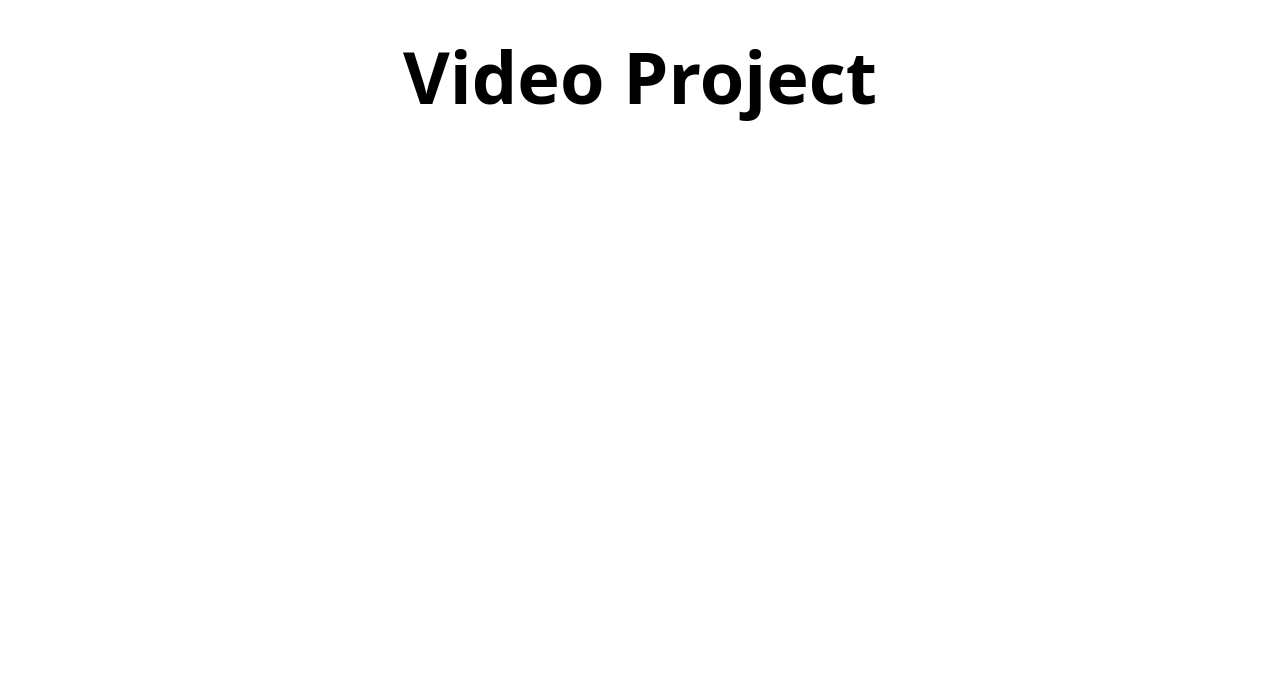
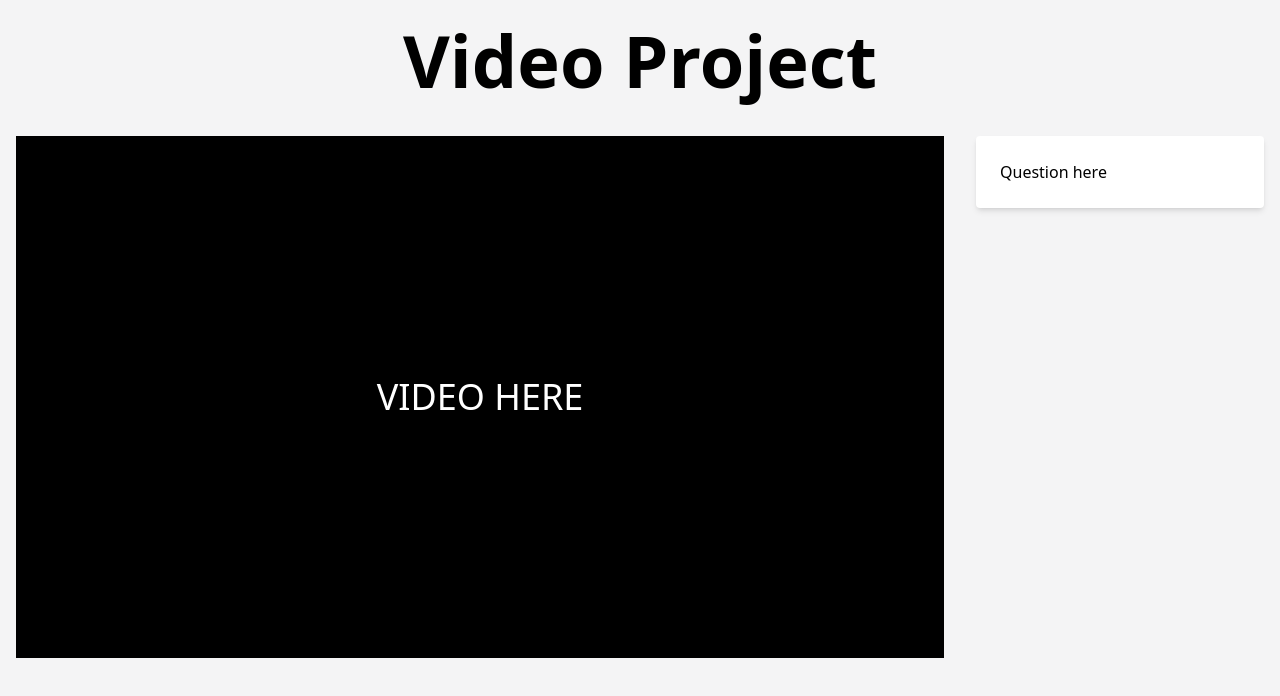
Before and after one commit to BlueZeeKing/video-project, a React (Vite) app: page / in a window 1280 px wide. Shown: the top 696 px of the page. Built offline with nearby package versions, Linux system fonts and the light colour scheme.

Commit message:
Added UI placeholders

```diff
--- a/index.html
+++ b/index.html
@@ -6,7 +6,7 @@
     <meta name="viewport" content="width=device-width, initial-scale=1.0" />
     <title>Vite App</title>
   </head>
-  <body>
+  <body class="bg-zinc-100">
     <div id="root"></div>
     <script type="module" src="/src/main.tsx"></script>
   </body>
--- a/src/App.tsx
+++ b/src/App.tsx
@@ -1,5 +1,14 @@
+import Video from "../src/components/Video"
+import Question from "../src/components/Question"
+
 export default function App() {
   return (
-    <h1 className="text-7xl p-10 font-bold text-center">Video Project</h1>
+    <div>
+      <h1 className="text-7xl p-6 font-bold text-center">Video Project</h1>
+      <div className="flex flex-row">
+        <Video />
+        <Question />
+      </div>
+    </div>
   )
 }
--- /dev/null
+++ b/src/components/Question.tsx
@@ -0,0 +1,9 @@
+export default function Question() {
+  return (
+    <div>
+      <div className="rounded shadow-md p-6 m-4 w-72 bg-white">
+        <h2>Question here</h2>
+      </div>
+    </div>
+  );
+}
--- /dev/null
+++ b/src/components/Video.tsx
@@ -0,0 +1,7 @@
+export default function Video() {
+  return (
+    <div className="p-4 w-full">
+      <div className="bg-black text-white aspect-video w-full text-4xl text-center grid place-content-center">VIDEO HERE</div>
+    </div>
+  )
+}
--- a/tsconfig.json
+++ b/tsconfig.json
@@ -14,7 +14,7 @@
     "resolveJsonModule": true,
     "isolatedModules": true,
     "noEmit": true,
-    "jsx": "react-jsx"
+    "jsx": "react-jsx",
   },
   "include": ["src"],
   "references": [{ "path": "./tsconfig.node.json" }]
```
Also changed, not shown: 2 other files (tests, documents, lock files or other folders).
